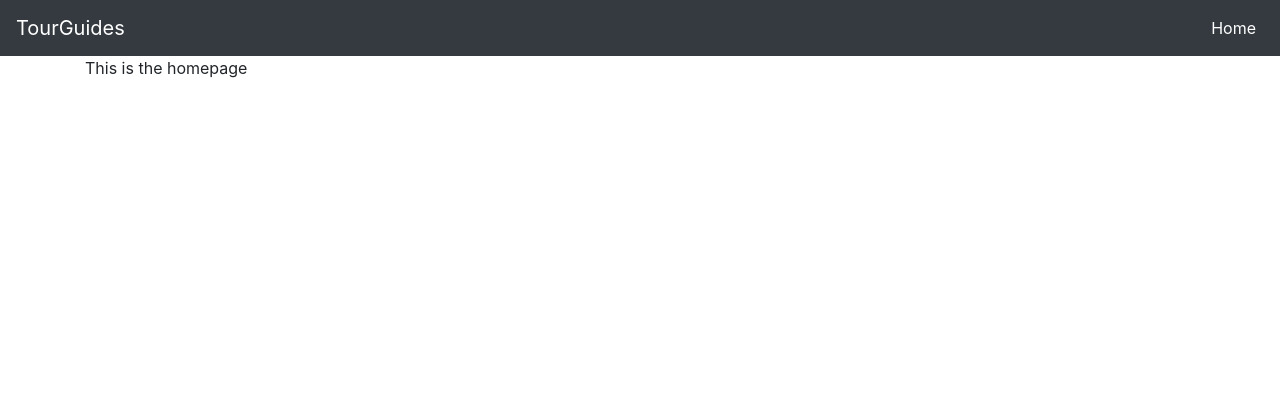
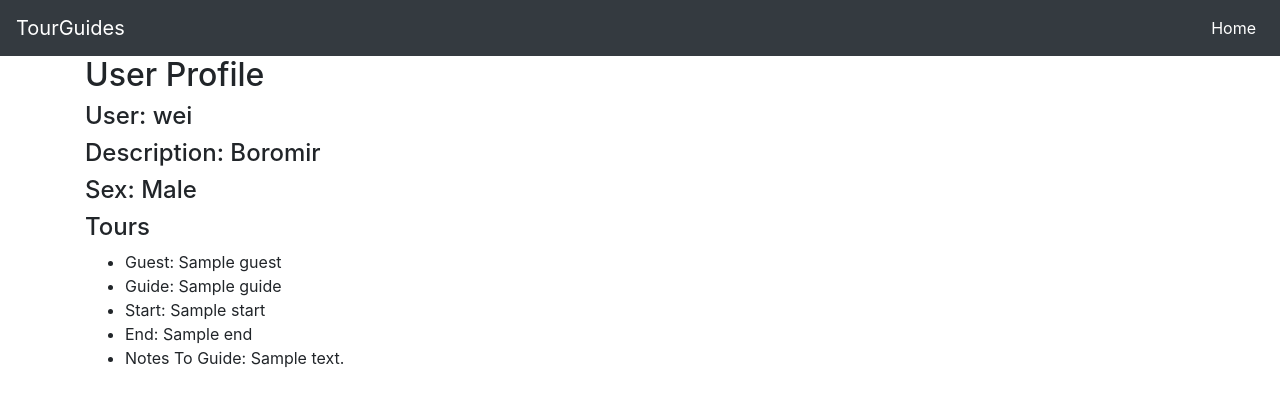
Before and after one commit to callendian/hospitality, a Django app: template mysite/templates/main/profile.html in a window 1280 px wide. Shown: the top 407 px of the page. Run offline with Django 3.2, Linux system fonts and the light colour scheme; data comes from the database, SQL or seed files in the repository; both versions use the stored data as it was after the commit; tables that the repository leaves empty hold one stand-in row (values such as "Sample post"); the template is opened without the code that fills it: values that come from a table or form of the project are taken from there, most other values are stand-ins (such as "Sample title", 1, 10 or a date in 2020); some libraries are stand-ins or nearby versions.

Commit message:
finished first form

```diff
--- a/mysite/main/models.py
+++ b/mysite/main/models.py
@@ -17,7 +17,7 @@ class Guide(models.Model):
 class Tours(models.Model):
     Guest = models.ForeignKey(User, on_delete=models.CASCADE)
     Guide = models.ForeignKey(Guide, on_delete=models.CASCADE)
-    Start = models.DateTimeField()
+    Start = models.DateTimeField('start_time')
     End = models.DateTimeField('end_time')
     createdAt = models.DateTimeField('date created', default=datetime.datetime.now())
     editedAt = models.DateTimeField(auto_now=True)
--- a/mysite/templates/main/profile.html
+++ b/mysite/templates/main/profile.html
@@ -1,9 +1,29 @@
 {% extends 'base.html' %}
 
-{% block title %} Home Page {% endblock %}
+{% block title %} Profile Page {% endblock %}
 
 {% block content %}
-
-<p>This is the homepage</p>
-
+<h2>User Profile</h2>
+<h4>User: {{ visitor.user }}</h4>
+<h4>Description: {{ visitor.description }}</h4>
+<h4>Sex:
+    {% if visitor.sex == 'M' %}
+        Male
+    {% endif %}
+    {% if visitor.sex == 'F' %}
+        Female
+    {% endif %}
+    {% if visitor.sex == 'O' %}
+        Other
+    {% endif %}</h4>
+{% for tour in tourArr %}
+<h4>Tours</h4>
+<ul>
+    <li>Guest: {{tour.Guest}}</li>
+    <li>Guide: {{tour.guide}}</li>
+    <li>Start: {{tour.start}}</li>
+    <li>End: {{tour.end}}</li>
+    <li>Notes To Guide: {{tour.notesToGuide}}</li>
+</ul>
+{% endfor %}
 {% endblock %}
```
Also changed, not shown: mysite/mysite/views.py (+19 -7 lines), mysite/db.sqlite3.
